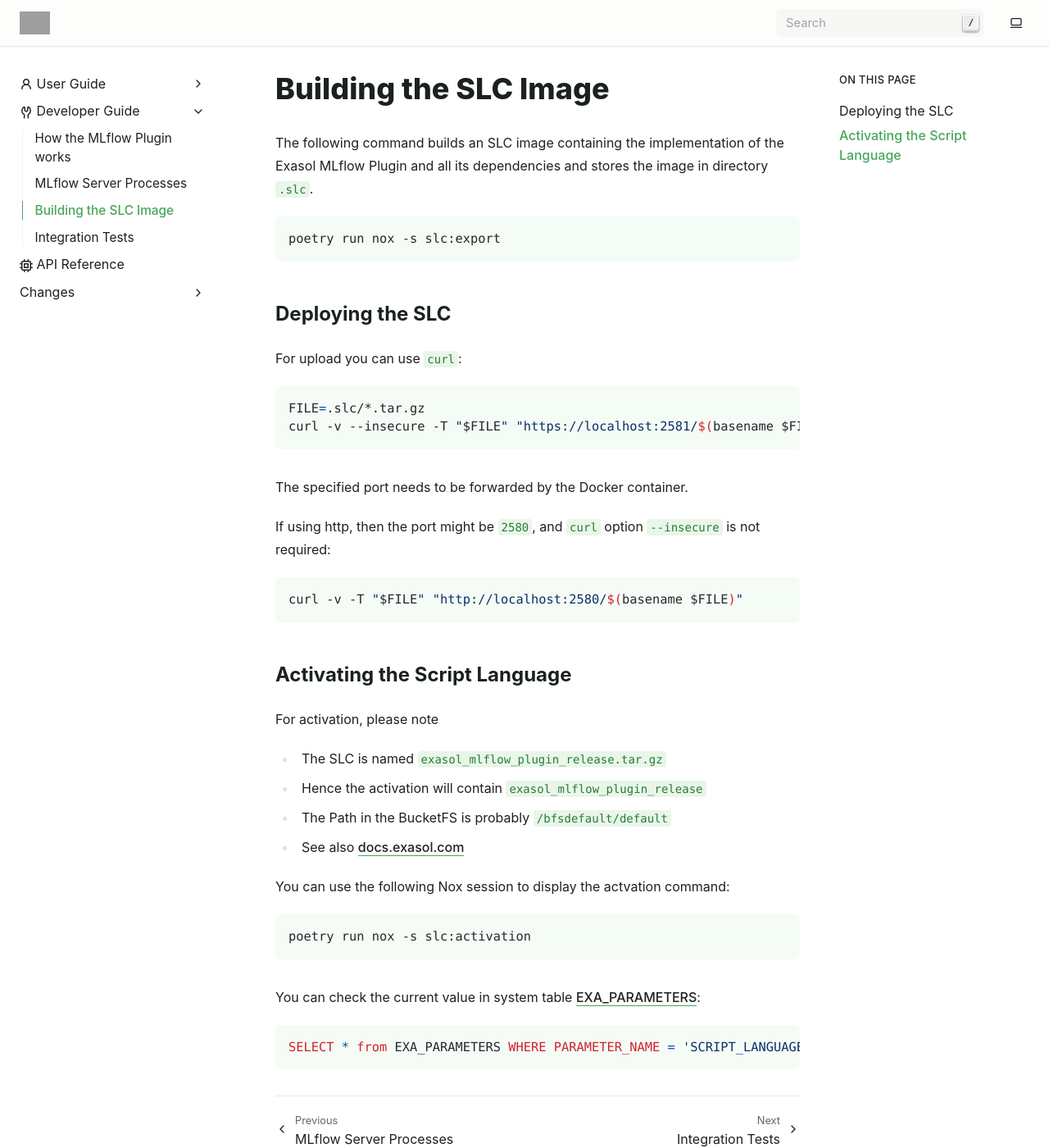
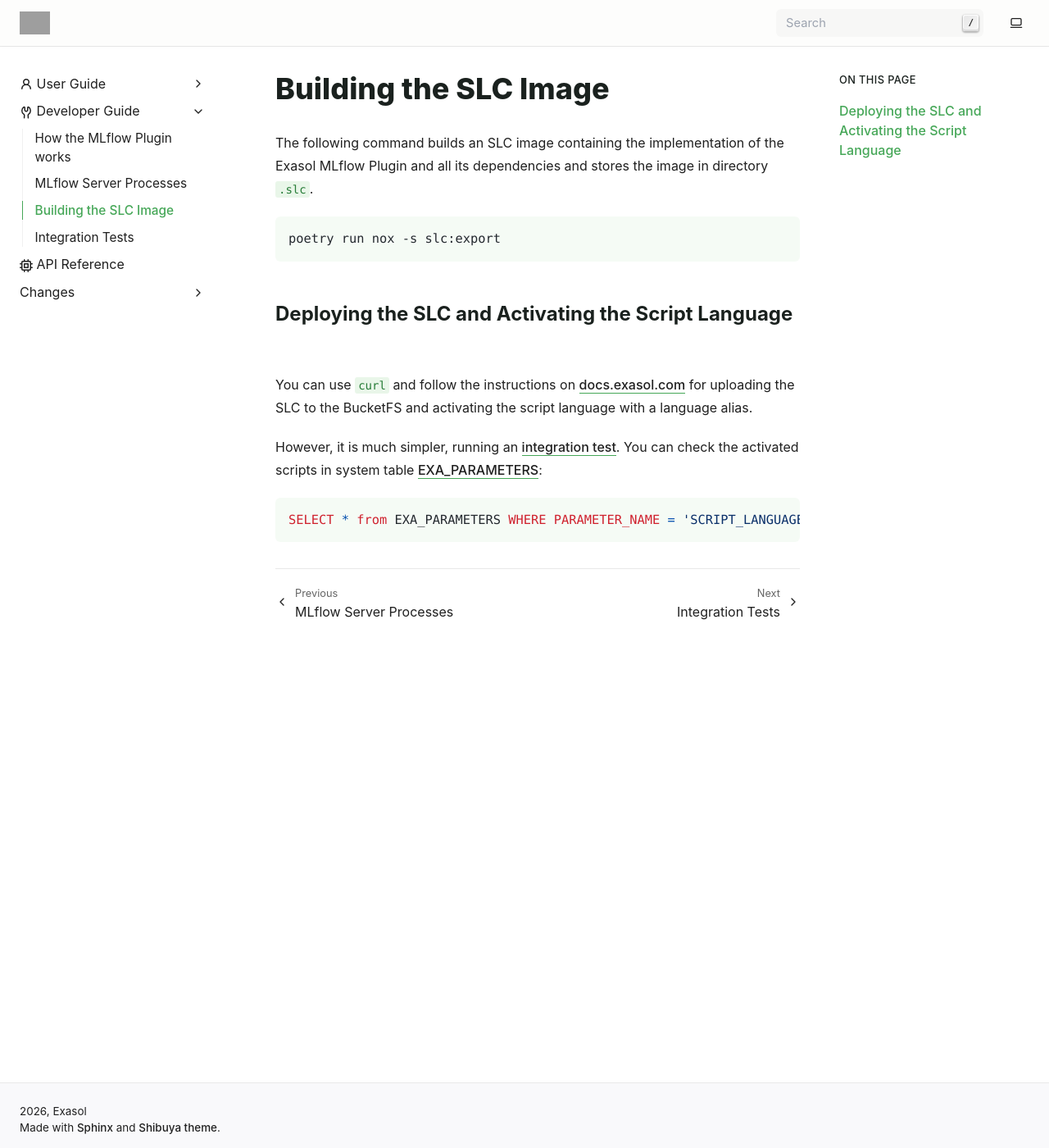
Before and after one commit to exasol/mlflow-plugin, a Sphinx documentation site: the page built from doc/developer_guide/slc_building.rst, in a window 1280 px wide and 1400 px high. Shown: the whole window at 82% size. Built offline with Sphinx 7.4.7, drawn with Linux system fonts in a browser that asks for light colours; pages that are not in the unit, such as notebooks, are missing from menus; grey boxes are pictures that could not be loaded.

Commit message:
Updated developer guide
Added instructions for using the SLC interactively

```diff
--- a/doc/developer_guide/slc_building.rst
+++ b/doc/developer_guide/slc_building.rst
@@ -10,41 +10,17 @@
     poetry run nox -s slc:export
 
 
-Deploying the SLC
------------------
+Deploying the SLC and Activating the Script Language
+----------------------------------------------------
 
-For upload you can use ``curl``:
+You can use ``curl`` and follow the instructions on `docs.exasol.com
+<https://docs.exasol.com/db/latest/database_concepts/udf_scripts/adding_new_packages_script_languages.htm#UseaprebuiltscriptlanguagecontainerSLC>`_
+for uploading the SLC to the BucketFS and activating the script language with
+a language alias.
 
-.. code-block:: shell
-
-    FILE=.slc/*.tar.gz
-    curl -v --insecure -T "$FILE" "https://localhost:2581/$(basename $FILE)"
-
-The specified port needs to be forwarded by the Docker container.
-
-If using http, then the port might be ``2580``, and ``curl`` option ``--insecure`` is not required:
-
-.. code-block:: shell
-
-    curl -v -T "$FILE" "http://localhost:2580/$(basename $FILE)"
-
-Activating the Script Language
-------------------------------
-
-For activation, please note
-
-* The SLC is named ``exasol_mlflow_plugin_release.tar.gz``
-* Hence the activation will contain ``exasol_mlflow_plugin_release``
-* The Path in the BucketFS is probably ``/bfsdefault/default``
-* See also `docs.exasol.com <https://docs.exasol.com/db/latest/database_concepts/udf_scripts/adding_new_packages_script_languages.htm#UseaprebuiltscriptlanguagecontainerSLC>`_
-
-You can use the following Nox session to display the actvation command:
-
-.. code-block:: shell
-
-    poetry run nox -s slc:activation
-
-You can check the current value in system table `EXA_PARAMETERS <https://docs.exasol.com/db/latest/sql/alter_session.htm>`_:
+However, it is much simpler, running an :ref:`integration test
+<slc_interaction>`. You can check the activated scripts in system table
+`EXA_PARAMETERS <https://docs.exasol.com/db/latest/sql/alter_session.htm>`_:
 
 .. code-block:: sql
 
```
Also changed, not shown: doc/developer_guide/integration_tests.rst (+22 -1 lines).
